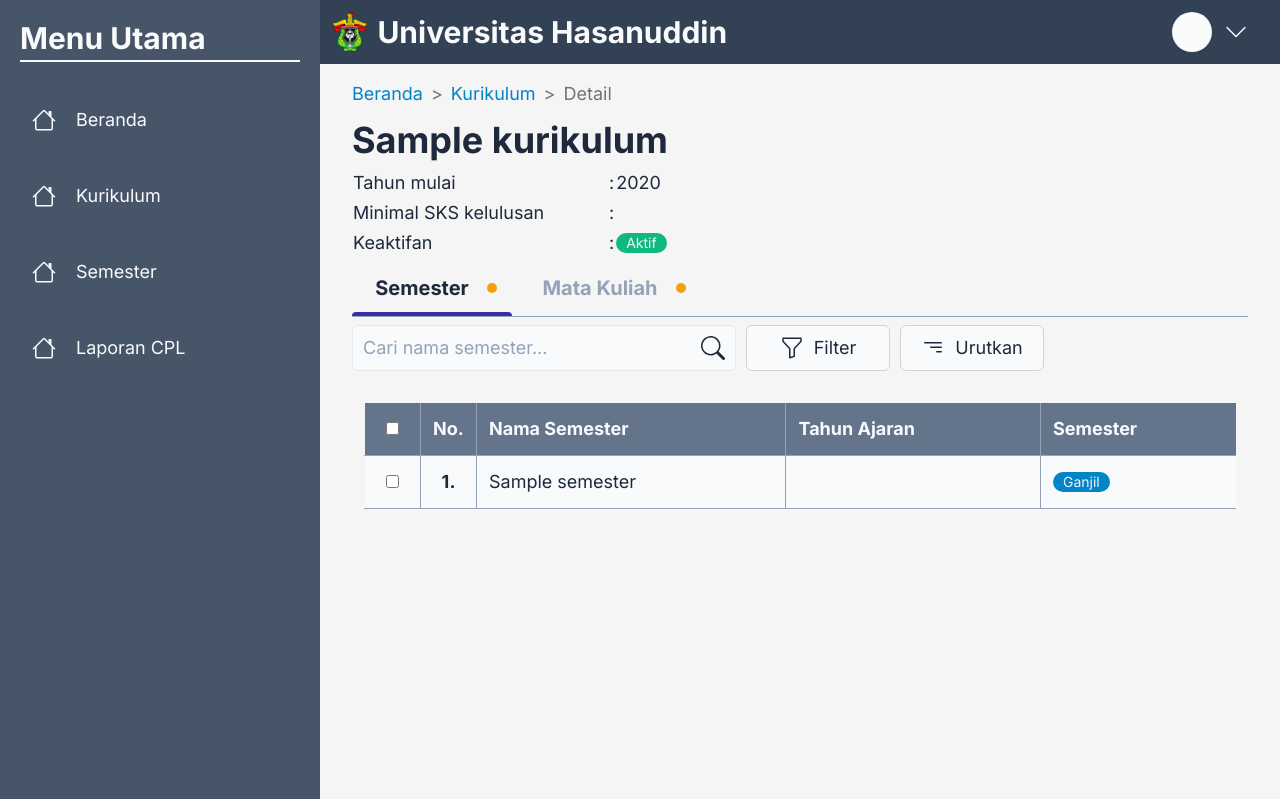
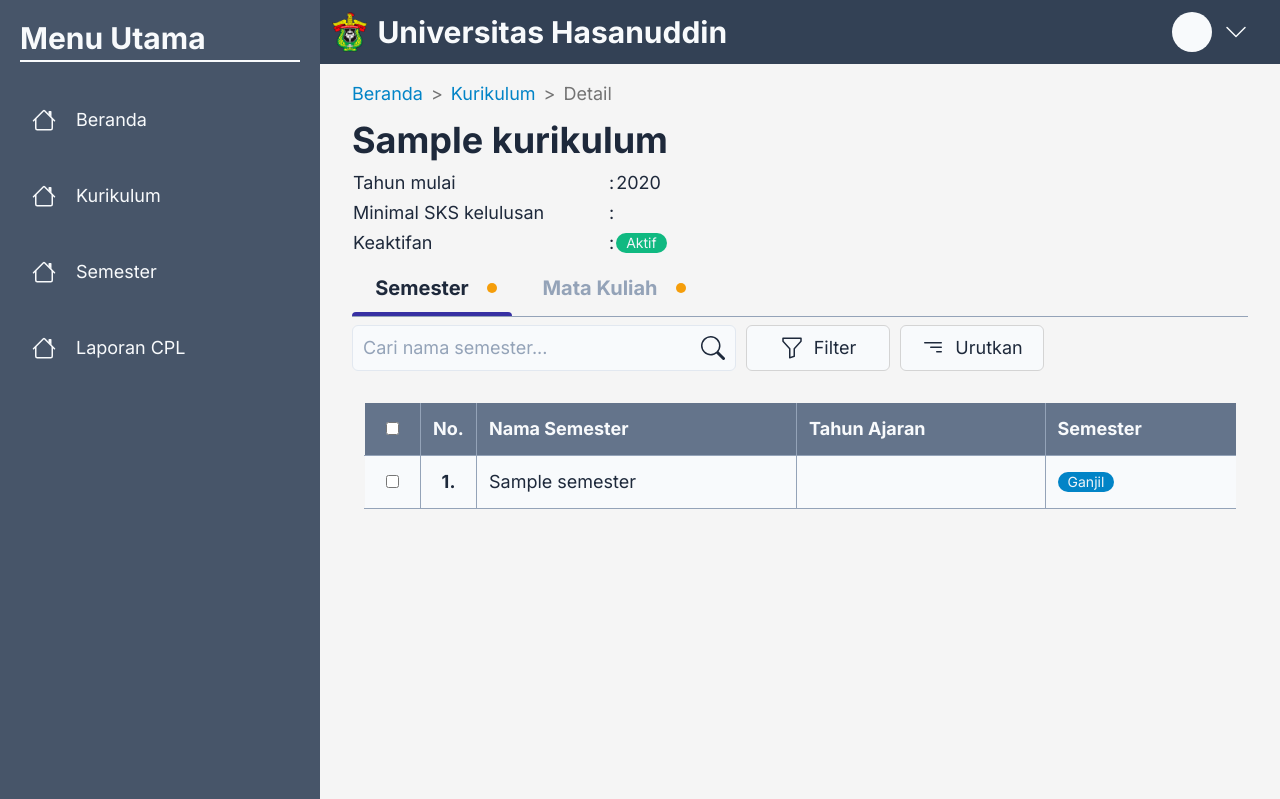
Before and after one commit to alfianAH/learning-outcomes-assessment, a Django app: page /kurikulum/1/ in a window 1280 px wide. Shown: the top 799 px of the page. Run offline with Django 3.2, Linux system fonts and the light colour scheme; a user stored in the database is signed in; tables that the repository leaves empty hold one stand-in row (values such as "Sample post"); style sheets or scripts are compiled from the project's sources; some libraries are stand-ins or nearby versions.

Commit message:
Fix table view

```diff
--- a/templates/kurikulum/partials/table-custom-field-header-mk.html
+++ b/templates/kurikulum/partials/table-custom-field-header-mk.html
@@ -1,3 +1,3 @@
 <th scope="col" class="text-left" title="Nama Semester">Kode</th>
-<th scope="col" class="text-left max-w-xs" title="Tahun Ajaran">Mata Kuliah</th>
+<th scope="col" class="text-left w-80" title="Tahun Ajaran">Mata Kuliah</th>
 <th scope="col" class="text-left" title="Tahun akhir">SKS</th>
--- a/templates/kurikulum/partials/table-custom-field-header-semester.html
+++ b/templates/kurikulum/partials/table-custom-field-header-semester.html
@@ -1,3 +1,3 @@
-<th scope="col" class="text-left max-w-xs" title="Nama Semester">Nama Semester</th>
+<th scope="col" class="text-left w-80" title="Nama Semester">Nama Semester</th>
 <th scope="col" class="text-left" title="Tahun Ajaran">Tahun Ajaran</th>
 <th scope="col" class="text-left" title="Tahun akhir">Semester</th>
--- a/templates/kurikulum/partials/table-custom-field-kurikulum.html
+++ b/templates/kurikulum/partials/table-custom-field-kurikulum.html
@@ -9,7 +9,7 @@
         {% endif %}
     </td>
 {% else %}
-    <td scope="col" class="text-left max-w-xs{% if open_button and option.read_detail_url %} group flex flex-row items-center relative {% endif %}">
+    <td scope="col" class="text-left {% if open_button and option.read_detail_url %} group flex max-w-xs flex-row items-center relative {% endif %}">
         <span class="one-line" title="{{ option.nama }}">{{ option.nama }}</span>
         {% if open_button and option.read_detail_url %}
         <a href="{{ option.read_detail_url }}" class="btn btn-outline-light absolute right-4 h-7 invisible group-hover:visible">
--- a/templates/kurikulum/partials/table-custom-field-mk.html
+++ b/templates/kurikulum/partials/table-custom-field-mk.html
@@ -6,7 +6,7 @@
     <td class="text-left">{{ option.label.sks }}</td>
 {% else %}
     <td class="text-left">{{ option.kode }}</td>
-    <td scope="col" class="text-left max-w-xs{% if open_button and option.read_detail_url %} group flex flex-row items-center relative {% endif %}">
+    <td scope="col" class="text-left {% if open_button and option.read_detail_url %} group flex max-w-xs flex-row items-center relative {% endif %}">
         <span class="one-line" title="{{ option.nama }}">{{ option.nama }}</span>
         {% if open_button and option.read_detail_url %}
             <a href="{{ option.read_detail_url }}" class="btn btn-outline-light absolute right-4 h-7 invisible group-hover:visible">
```
